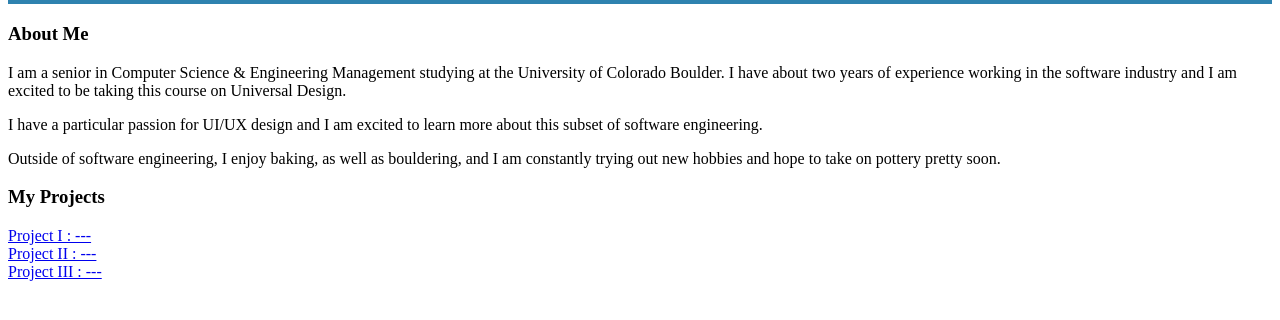
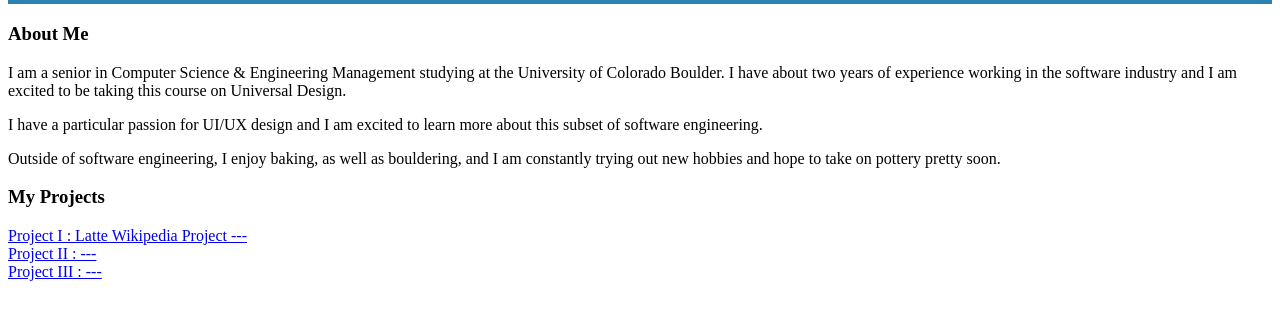
Before and after one commit to SamridhiShrestha/Universal-Design-Portal, a plain HTML site: page index.html in a window 1280 px wide. Shown: the part 142-462 px from the top of the page. Drawn offline with Linux system fonts and the light colour scheme.

Commit message:
Update index.html

```diff
--- a/index.html
+++ b/index.html
@@ -21,7 +21,7 @@
 <p>Outside of software engineering, I enjoy baking, as well as bouldering, and I am constantly trying out new hobbies and hope to take on pottery pretty soon.</p>
 <h3>My Projects</h3>
 
-<a href = "https://canvas.colorado.edu/courses/97687">Project I : ---</a>
+<a href = "https://samridhishrestha.github.io/latte-wikipedia/">Project I : Latte Wikipedia Project ---</a>
 <br>
 <a href = "https://canvas.colorado.edu/courses/97687">Project II : ---</a>
 <br>
```
